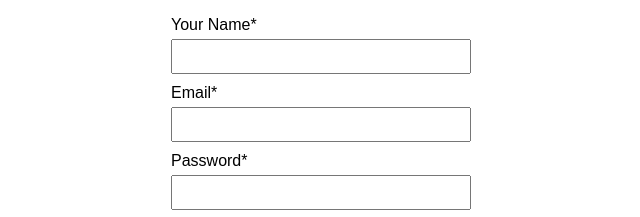
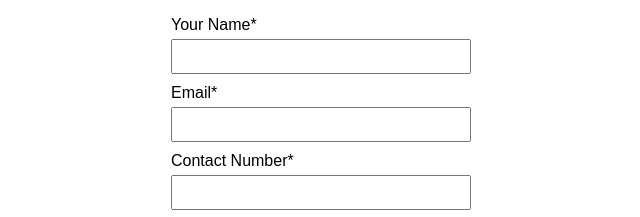
Before and after one commit to 202211122/202211122.github.io, a plain HTML site: page summative.html in a window 1280 px wide. Shown: the top 217 px of the page, 319-959 px from the left. Drawn offline with Linux system fonts and the light colour scheme.

Commit message:
summative.html

```diff
--- a/summative.html
+++ b/summative.html
@@ -53,7 +53,7 @@
                     <input type="email" id="email" name="email" required>
                 </li>
                 <li>
-                    <label for="password">Password*</label>
+                    <label for="password">Contact Number*</label>
                     <input type="password" id="password" name="password" required>
                 </li>
                 <li>
```
